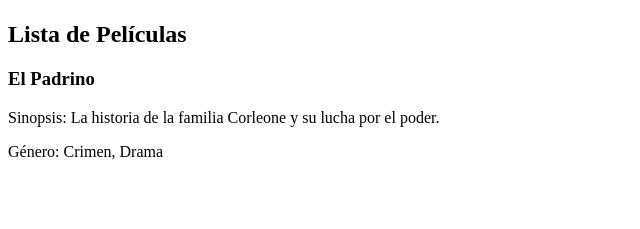
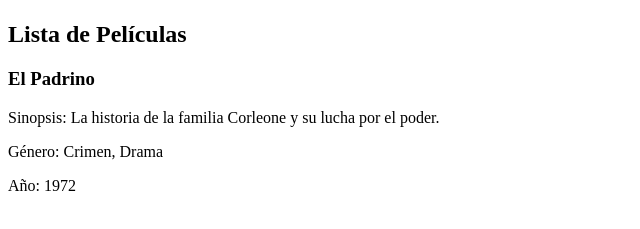
Before and after one commit to camilovisbal/parcial-bp2, a plain HTML site: page index.html in a window 1280 px wide. Shown: the part 59-288 px from the top of the page, without its empty margins (0-640 px from the left). Drawn offline with Linux system fonts and the light colour scheme.

Commit message:
se agrego el año

```diff
--- a/index.html
+++ b/index.html
@@ -14,6 +14,7 @@
             <h3>El Padrino</h3>
             <p>Sinopsis: La historia de la familia Corleone y su lucha por el poder.</p>
             <p>Género: Crimen, Drama</p>
+            <p>Año: 1972</p>
 
         </div>
 </body>
```
